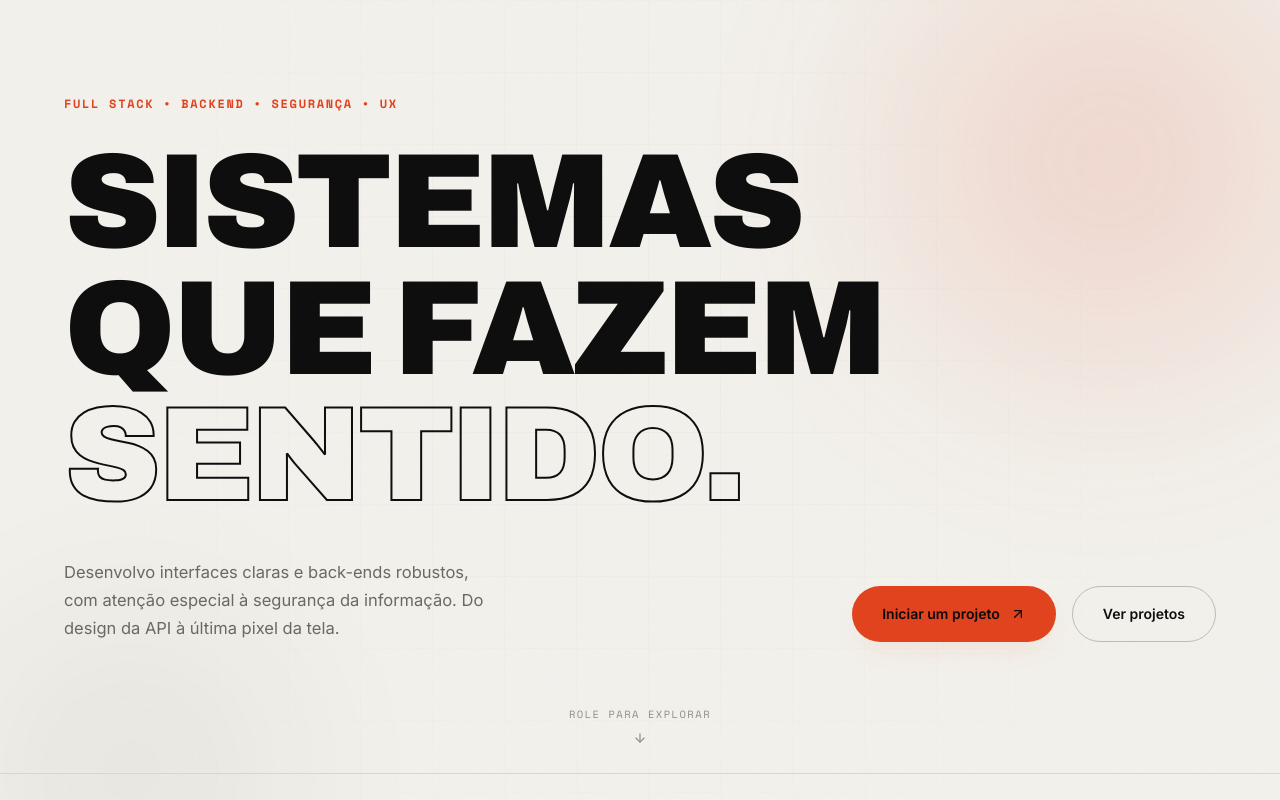
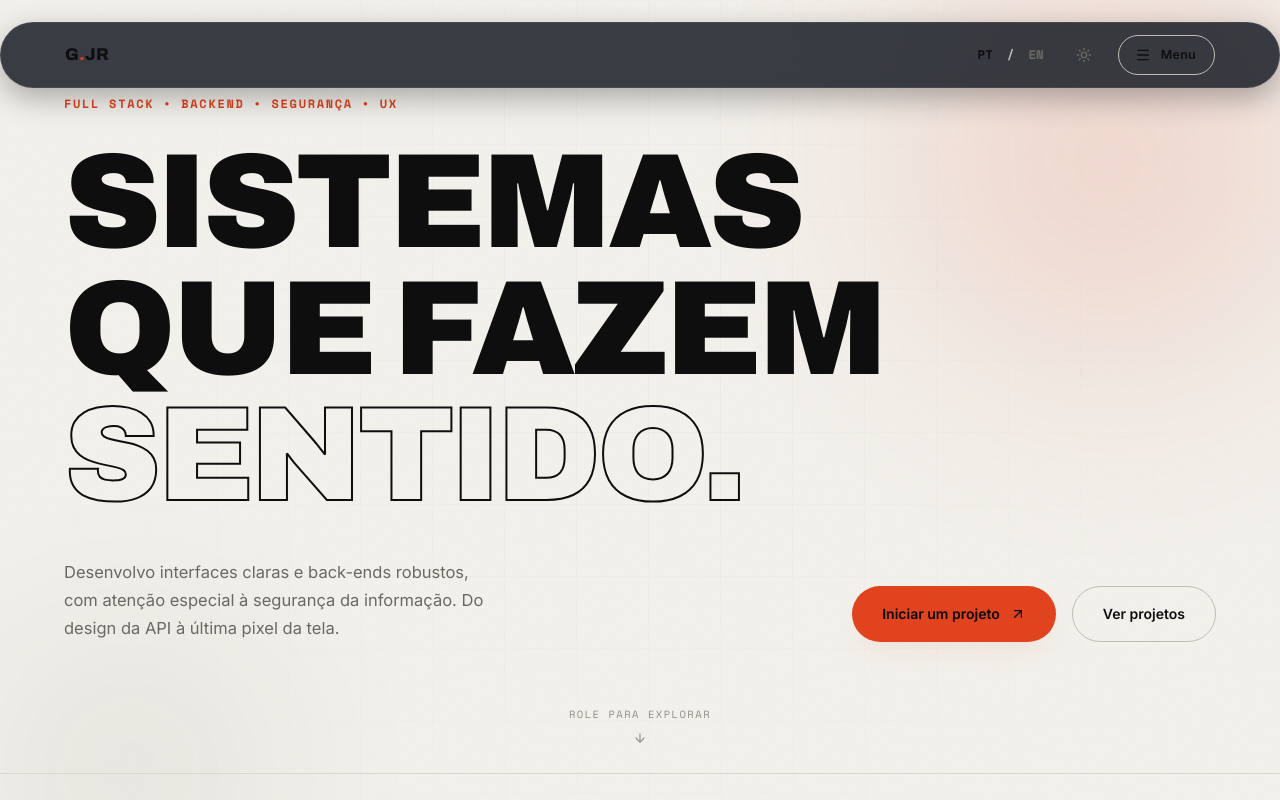
Before and after one commit to gidelmarjr-art/port-foliio, a React (Vite) app: page / in a window 1280 px wide. Shown: the top 800 px of the page. Built offline with nearby package versions, Linux system fonts and the light colour scheme.

Commit message:
Alteração Visual da Navbar

```diff
--- a/src/components/layout/Navbar/Navbar.css
+++ b/src/components/layout/Navbar/Navbar.css
@@ -5,16 +5,7 @@
   right: 0;
   z-index: 120;
   padding-top: 22px;
-  opacity: 0;
-  visibility: hidden;
-  transform: translateY(-15px);
-  transition: all 0.3s cubic-bezier(0.16, 1, 0.3, 1);
-}
-
-.navbar-wrap.is-visible {
-  opacity: 1;
-  visibility: visible;
-  transform: translateY(0);
+  transition: padding-top var(--dur-fast) var(--ease-out);
 }
 
 .navbar-wrap.is-scrolled {
--- a/src/components/layout/Navbar/Navbar.jsx
+++ b/src/components/layout/Navbar/Navbar.jsx
@@ -20,7 +20,7 @@ export default function Navbar() {
 
   return (
     <>
-      <header className={`navbar-wrap ${scrolled ? "is-scrolled is-visible" : ""}`}>
+      <header className={`navbar-wrap ${scrolled ? "is-scrolled" : ""}`}>
         <div className="navbar container">
           <a href="#inicio" className="navbar__logo" aria-label="Gidelmar Júnior">
             G<span>.</span>JR
```
